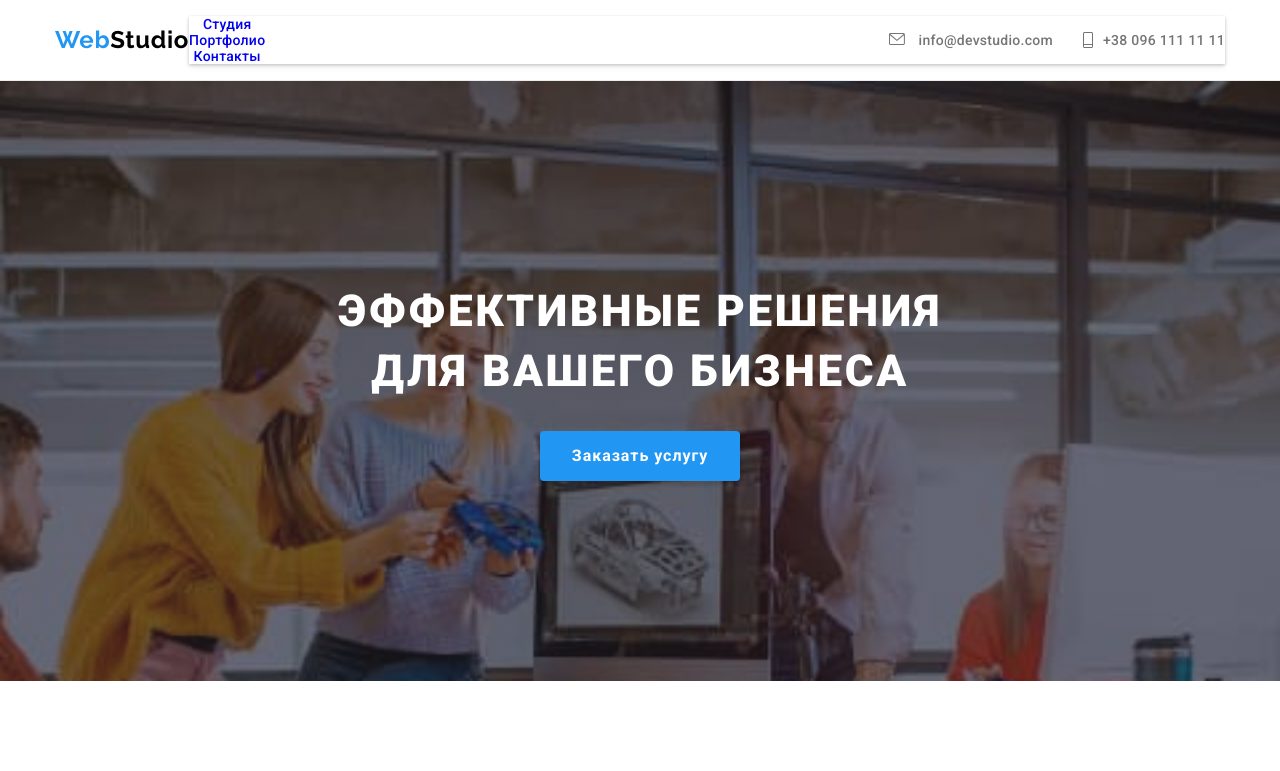
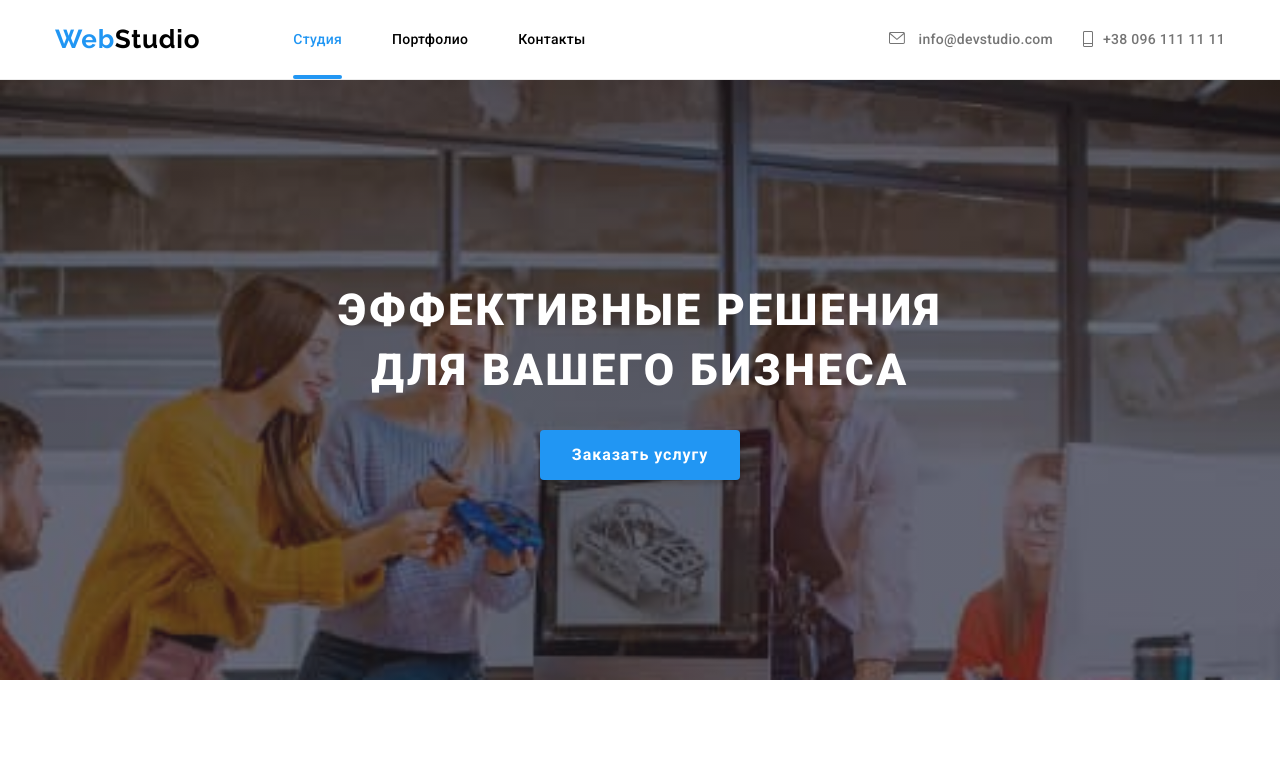
Before and after one commit to Viktory-me/goit-markup-hw-08, a plain HTML site: page index.html in a window 1280 px wide. Shown: the top 771 px of the page. Drawn offline with Linux system fonts and the light colour scheme.

Commit message:
доделан хєдер

```diff
--- a/sass/base/_common.scss
+++ b/sass/base/_common.scss
@@ -32,6 +32,7 @@ p {
 
 img {
   box-sizing: border-box;
+  width: 100%;
 }
 
 ul {
--- a/sass/components/_header.scss
+++ b/sass/components/_header.scss
@@ -8,15 +8,25 @@
     align-items: center;
     justify-content: space-between;
   }
+  @media screen and (min-width: 768px) {
+    padding: 21px 0;
+  }
+  @media screen and (min-width: 1200px) {
+    padding: 24px 0;
+  }
 }
 .adress {
   @media screen and (min-width: 768px) {
     display: flex;
-    align-items: center;
+    flex-direction: column;
+    align-items: flex-start;
+    font-size: 12px;
+    line-height: 1.167;
   }
   @media screen and (min-width: 1200px) {
-    // padding-top: 32px;
-    // padding-bottom: 32px;
+    font-size: 14px;
+    line-height: 1.143;
+    flex-direction: row;
   }
 }
 .link-tel {
@@ -24,6 +34,10 @@
   height: 12px;
   margin-right: 10px;
   fill: currentColor;
+  @media screen and (min-width: 768px) and (max-width: 1200px) {
+    width: 14px;
+    height: 10px;
+  }
 }
 
 .link-mail {
@@ -31,37 +45,95 @@
   height: 16px;
   margin-right: 10px;
   fill: currentColor;
+  @media screen and (min-width: 768px) and (max-width: 1200px) {
+    width: 10px;
+    height: 14px;
+  }
 }
 .header-mail,
 .header-tel {
+  display: block;
   color: #757575;
 }
 .header-mail {
+  @media screen and (max-width: 768px) {
+    margin-bottom: 16px;
+  }
+  @media screen and (min-width: 768px) {
+    margin-bottom: 10px;
+  }
   @media screen and (min-width: 1200px) {
     margin-right: 30px;
+    margin-bottom: 0;
   }
 }
 .header-tel {
-  @media screen and (min-width: 1200px) {
+  align-items: center;
+  @media screen and (min-width: 768px) {
     display: flex;
     align-items: center;
   }
 }
+.navigation-list {
+  padding-bottom: 60px;
+  @media screen and (min-width: 768px) {
+    display: flex;
+    align-items: center;
+    padding: 0;
+    margin-left: 88px;
+  }
+  @media screen and (min-width: 1200px) {
+    margin-left: 93px;
+  }
+}
+.navigation-list-item:not(:last-child) {
+  @media screen and (max-width: 768px) {
+    margin-bottom: 40px;
+  }
+  @media screen and (min-width: 768px) {
+    margin-right: 50px;
+  }
+}
+.navigation-list-item {
+  @media screen and (min-width: 768px) {
+    margin-bottom: 0;
+  }
+}
+.navigation-list-link {
+  position: relative;
+  display: inline-block;
+  color: black;
+}
+.navigation {
+  .current {
+    color: var(--accent-color);
+    &::after {
+      content: '';
+      position: absolute;
+      left: 0;
+      bottom: -8px;
+      display: inline-block;
+      width: 100%;
+      height: 4px;
+      background-color: #2196f3;
+      border-radius: 2px;
+      @media screen and (min-width: 768px) {
+        bottom: -32px;
+      }
+    }
+  }
+}
 
+.navigation-list-link,
+.header-mail,
+.header-tel {
+  &:hover,
+  &:focus {
+    color: var(--accent-color);
+  }
+}
 /*
 
-.header {
-
-
-  .header-mail {
-    margin-right: 50px;
-    display: flex;
-    align-items: center;
-  }
-
-
-  }
-}
 
 .navigation {
   display: flex;
@@ -82,15 +154,6 @@
   }
 }
 
-.navigation-list {
-  display: flex;
-  align-items: center;
-}
-
-.navigation-list-item {
-  display: flex;
-  flex-direction: column;
-  position: relative;
 
   &:not(:last-child) {
     margin-right: 50px;
@@ -112,10 +175,5 @@
   &:hover,
   &:focus {
     color: var(--accent-color);
-  }
-}
-
-}
-
-
+  }}
 */
--- a/sass/components/_logo.scss
+++ b/sass/components/_logo.scss
@@ -5,8 +5,11 @@
   line-height: 1.167;
   letter-spacing: 0.03em;
   color: var(--accent-color);
+  @media screen and (min-width: 768px) {
+    font-size: 26px;
+    line-height: 1.192;
+  }
 }
-
 .part-logo {
   color: black;
 }
--- a/sass/components/_menu.scss
+++ b/sass/components/_menu.scss
@@ -30,14 +30,12 @@
 }
 .menu-container {
   text-align: center;
-  padding: 60px 140px;
+  padding: 60px 0;
   font-size: 18px;
   line-height: 1.167;
   letter-spacing: 0.02em;
   font-weight: 500;
   background-color: white;
-  box-shadow: 0px 4px 8px rgba(0, 0, 0, 0.04), 0px 2px 4px rgba(0, 0, 0, 0.08),
-    0px 1px 3px rgba(0, 0, 0, 0.16);
 
   @media screen and (max-width: 767px) {
     display: none;
@@ -45,6 +43,8 @@
     top: 100%;
     left: 0;
     width: 100%;
+    box-shadow: 0px 4px 8px rgba(0, 0, 0, 0.04), 0px 2px 4px rgba(0, 0, 0, 0.08),
+      0px 1px 3px rgba(0, 0, 0, 0.16);
     &.is-open {
       display: block;
     }
@@ -53,6 +53,7 @@
     display: flex;
     flex-grow: 1;
     justify-content: space-between;
+    align-items: center;
     padding: 0;
     font-size: 14px;
     line-height: 1.143;
```
Also changed, not shown: css/main.css, css/main.min.css, css/portfolio.css, css/portfolio.min.css, 4 other files.
